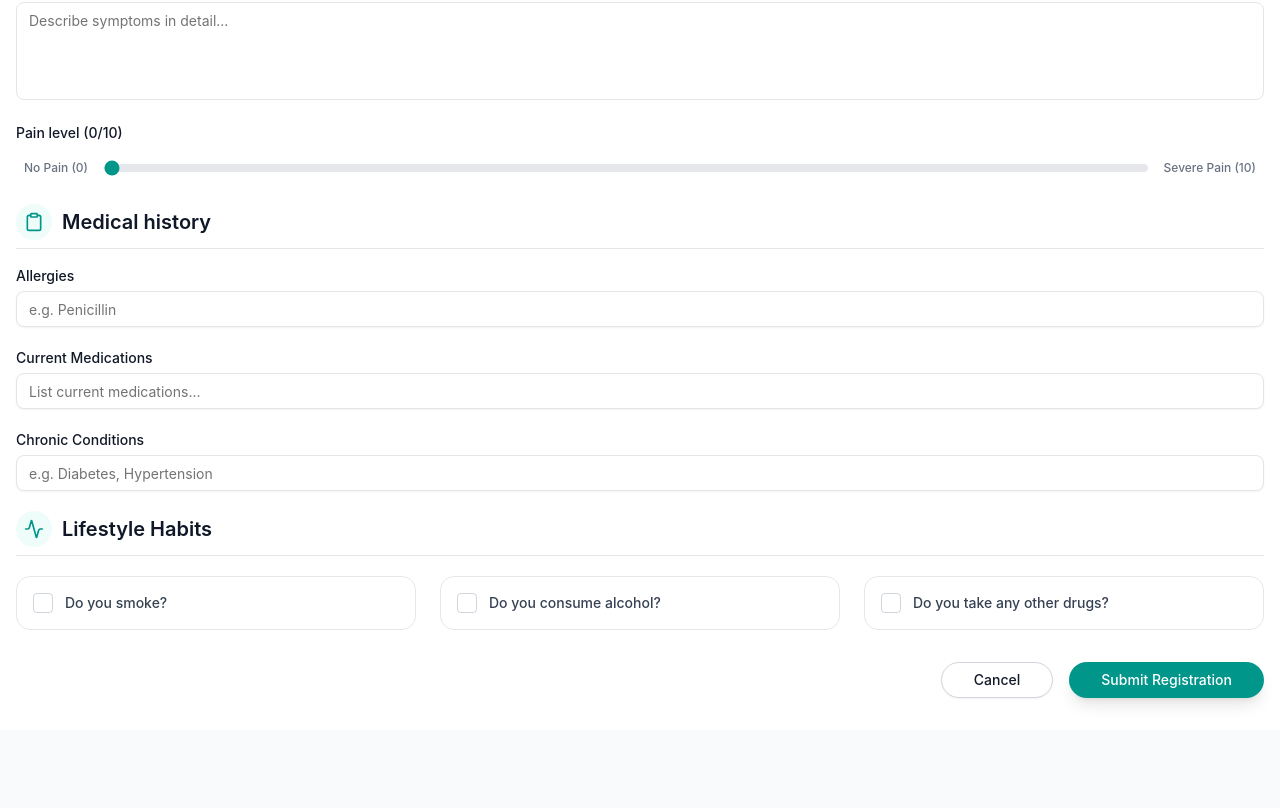
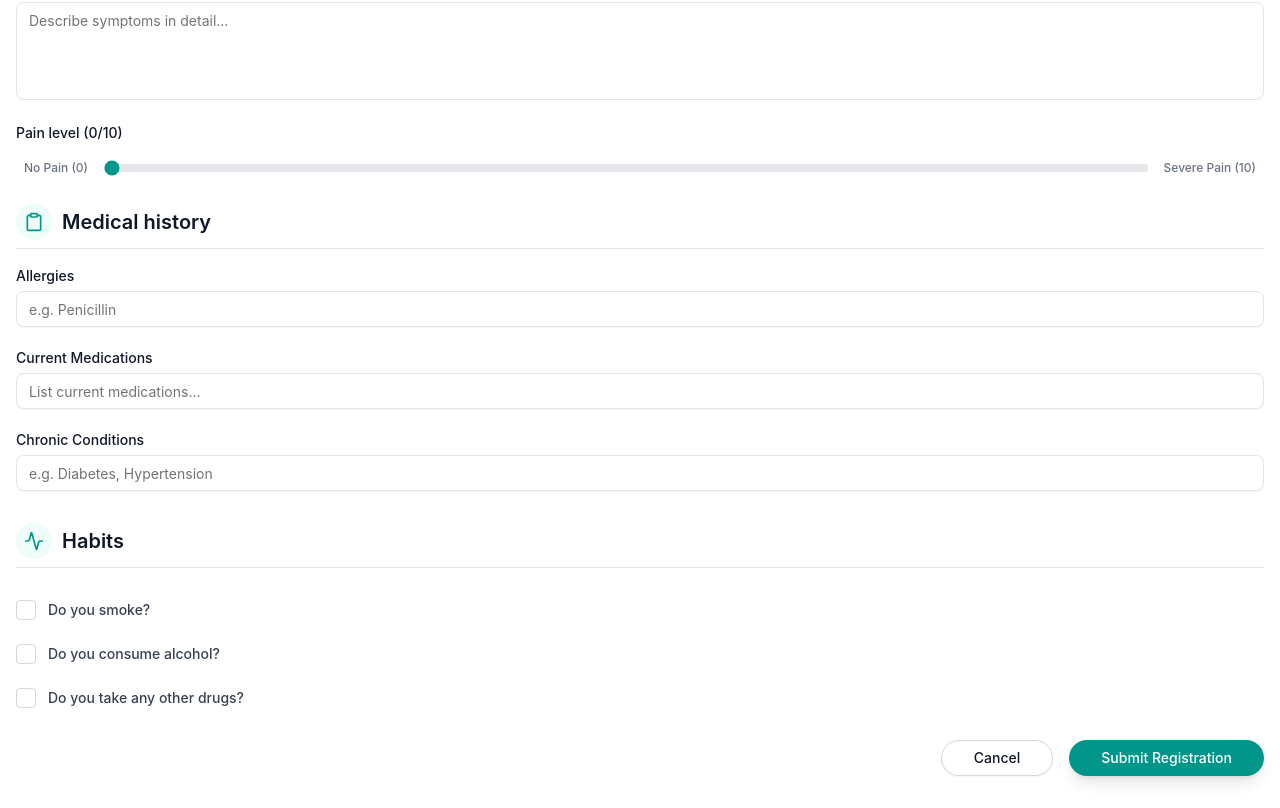
Before and after one commit to Basit-Ali550/med-flow, a Next.js app: page /patient/register in a window 1280 px wide. Shown: the part 377-1185 px from the top of the page. Before the commit the page ends 1107 px from the top, so only its background shows below. Built offline with nearby package versions, Linux system fonts and the light colour scheme; no server answers.

Commit message:
feat: Add "Send to Treatment" action to patient cards, make card actions conditionally rendered, and refactor patient form habits section styling.

```diff
--- a/src/app/nurse/all-patients/page.js
+++ b/src/app/nurse/all-patients/page.js
@@ -43,12 +43,6 @@ export default function AllPatientsPage() {
               <PatientCard
                 key={patient._id}
                 patient={patient}
-                // Pass handlers to enable interactivity or keep read-only?
-                // User said "show krwao" but reusing card implies some interaction.
-                // We'll provide navigation handlers for consistency.
-                onEdit={() => router.push(`/nurse/edit-patient/${patient._id}`)}
-                onClick={() => router.push(`/nurse/edit-patient/${patient._id}`)} // Or maybe no click action?
-                // Minimal props for now as requested "show"
               />
             ))}
             {filteredItems.length === 0 && (
--- a/src/app/nurse/dashboard/page.js
+++ b/src/app/nurse/dashboard/page.js
@@ -505,6 +505,7 @@ export default function NurseDashboard() {
                         onVitals={handleVitalsClick}
                         onClick={handleCardClick}
                         onPin={handlePin}
+                        onTreatment={handleCardClick} // Pass treatment handler
                         onAIAnalysis={(patient) => {
                           // Always open AI generation modal to re-analyze
                           openModal('AI', patient);
--- a/src/components/Dashboard/PatientCard.jsx
+++ b/src/components/Dashboard/PatientCard.jsx
@@ -5,8 +5,15 @@ import { Card } from "@/components/ui/card";
 import { Badge } from "@/components/ui/badge";
 import { cn, calculateAge, formatWaitTime } from "@/lib/utils";
 import { PATIENT_STATUS } from "@/lib/constants";
-
-import { Pencil, Trash2, History, Activity, Pin } from "lucide-react";
+import { SquareArrowOutUpRight } from "lucide-react";
+import {
+  Pencil,
+  Trash2,
+  History,
+  Activity,
+  Pin,
+  Stethoscope,
+} from "lucide-react";
 
 export const PatientCard = ({
   patient,
@@ -19,6 +26,7 @@ export const PatientCard = ({
   isOverlay,
   onPin,
   onAIAnalysis, // New prop
+  onTreatment, // New prop
 }) => {
   const [waitTimeDisplay, setWaitTimeDisplay] = useState(
     formatWaitTime(patient.registeredAt),
@@ -161,6 +169,7 @@ export const PatientCard = ({
             </div>
 
             <div className="flex gap-1 relative z-10">
+              {onHistory && (
                 <ActionButton
                   onClick={(e) => {
                     e.stopPropagation();
@@ -170,6 +179,8 @@ export const PatientCard = ({
                   className="hover:text-blue-600"
                   title="Medical History"
                 />
+              )}
+              {onVitals && (
                 <ActionButton
                   onClick={(e) => {
                     e.stopPropagation();
@@ -179,6 +190,8 @@ export const PatientCard = ({
                   className="hover:text-orange-600"
                   title="Update Vitals"
                 />
+              )}
+              {onEdit && (
                 <ActionButton
                   onClick={(e) => {
                     e.stopPropagation();
@@ -188,6 +201,8 @@ export const PatientCard = ({
                   className="hover:text-teal-600"
                   title="Edit Details"
                 />
+              )}
+              {onDelete && (
                 <ActionButton
                   onClick={(e) => {
                     e.stopPropagation();
@@ -197,6 +212,18 @@ export const PatientCard = ({
                   className="hover:text-red-600"
                   title="Delete"
                 />
+              )}
+              {onTreatment && (
+                <ActionButton
+                  onClick={(e) => {
+                    e.stopPropagation();
+                    onTreatment?.(patient);
+                  }}
+                  icon={<SquareArrowOutUpRight className="w-4 h-4" />}
+                  className="hover:text-purple-600"
+                  title="Send to Treatment"
+                />
+              )}
             </div>
           </div>
         </div>
--- a/src/components/Dashboard/SortablePatientCard.jsx
+++ b/src/components/Dashboard/SortablePatientCard.jsx
@@ -14,6 +14,7 @@ export function SortablePatientCard({
   onClick,
   onPin,
   onAIAnalysis, // New prop
+  onTreatment, // New prop
 }) {
   const {
     attributes,
@@ -42,6 +43,7 @@ export function SortablePatientCard({
         onClick={(p) => onClick?.(p)}
         onPin={onPin ? (p) => onPin(p) : undefined}
         onAIAnalysis={onAIAnalysis ? (p) => onAIAnalysis(p) : undefined}
+        onTreatment={onTreatment ? (p) => onTreatment(p) : undefined}
         dragHandleProps={{ ...attributes, ...listeners }}
       />
     </div>
--- a/src/components/PatientForm/PatientForm.jsx
+++ b/src/components/PatientForm/PatientForm.jsx
@@ -354,23 +354,17 @@ export default function PatientForm({
           )}
 
           {/* Lifestyle Habits - Moved to Bottom */}
-          <div className="flex items-center border-b pb-2 gap-2.5 my-5">
+          <div className="flex items-center border-b pb-2 gap-2.5 my-8">
             <span className="bg-[#EFFDFA] p-2 rounded-full">
               <Activity className="w-5 h-5 text-teal-600" />
             </span>
-            <h2 className="text-xl font-semibold text-gray-900">
-              Lifestyle Habits
-            </h2>
+            <h2 className="text-xl font-semibold text-gray-900">Habits</h2>
           </div>
 
-          <div className="grid grid-cols-1 md:grid-cols-3 gap-6">
+          <div className="grid grid-cols-1 gap-6">
             {/* Smoking */}
             <div
-              className={`flex items-center gap-3 p-4 border rounded-xl transition-all cursor-pointer ${
-                values.smokes === "Yes"
-                  ? "bg-teal-50 border-teal-200"
-                  : "bg-white border-gray-200 hover:border-gray-300"
-              }`}
+              className={`flex items-center gap-3`}
               onClick={() =>
                 setFieldValue("smokes", values.smokes === "Yes" ? "No" : "Yes")
               }
@@ -393,11 +387,7 @@ export default function PatientForm({
 
             {/* Alcohol */}
             <div
-              className={`flex items-center gap-3 p-4 border rounded-xl transition-all cursor-pointer ${
-                values.consumesAlcohol === "Yes"
-                  ? "bg-teal-50 border-teal-200"
-                  : "bg-white border-gray-200 hover:border-gray-300"
-              }`}
+              className={`flex items-center gap-3`}
               onClick={() =>
                 setFieldValue(
                   "consumesAlcohol",
@@ -423,11 +413,7 @@ export default function PatientForm({
 
             {/* Other Drugs */}
             <div
-              className={`flex items-center gap-3 p-4 border rounded-xl transition-all cursor-pointer ${
-                values.takesOtherDrugs === "Yes"
-                  ? "bg-teal-50 border-teal-200"
-                  : "bg-white border-gray-200 hover:border-gray-300"
-              }`}
+              className={`flex items-center gap-3`}
               onClick={() =>
                 setFieldValue(
                   "takesOtherDrugs",
```
Lines whose indentation alone changed are shown as unchanged.
